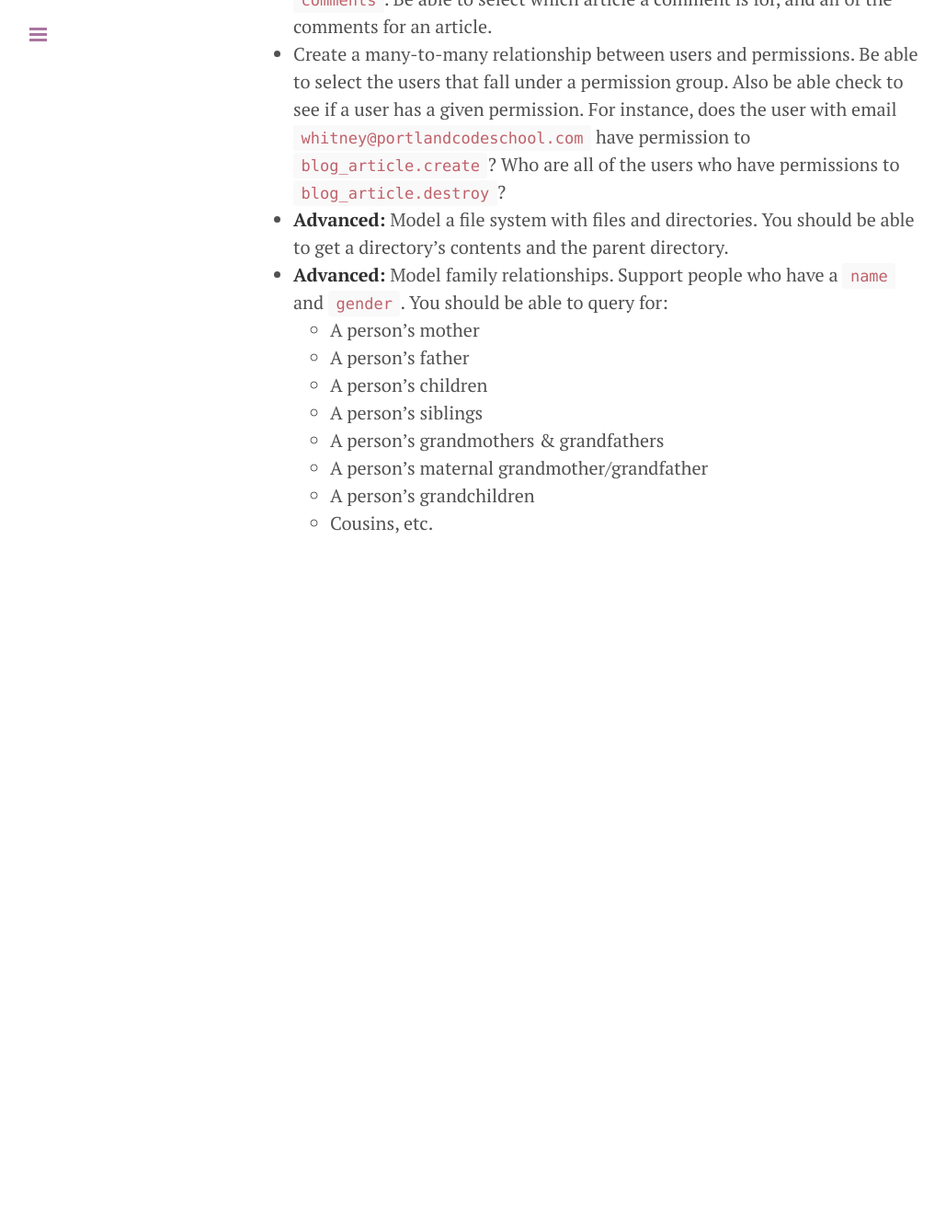
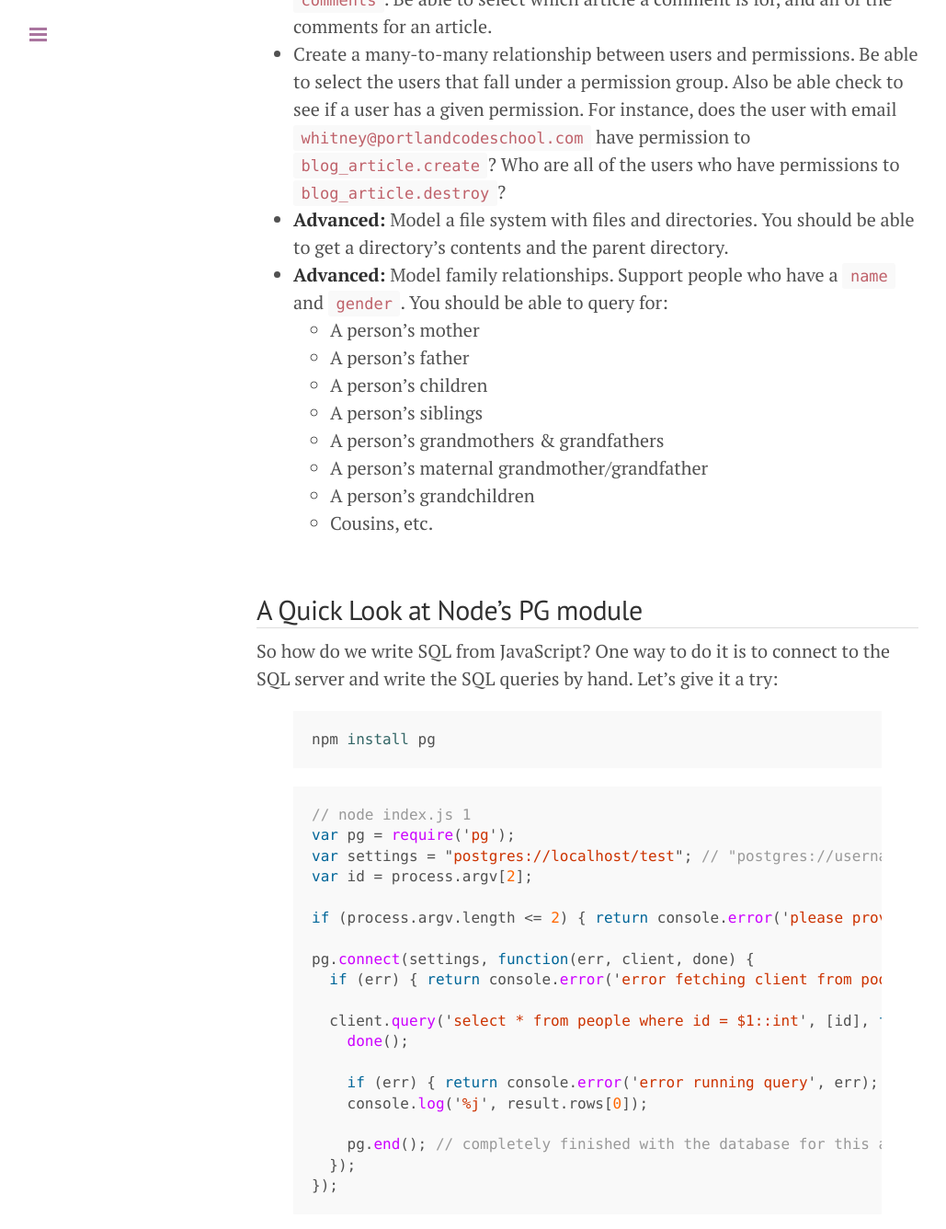
Before and after one commit to wbyoung/jsi, a Jekyll site: the page built from _posts/00-06-03-persistance.md, in a window 1280 px wide and 1400 px high, scrolled down 8974 px. Shown: the top 1336 px of the window at 92% size, without its empty margins (1-1030 px from the left). Built offline with Jekyll 4.4.1, drawn with Linux system fonts in a browser that asks for light colours; nearby versions of some CDN libraries; Markdown is read by kramdown in place of the engine named in the settings; before the commit the page ends 9638 px from its top, so only the background shows below that.

Commit message:
Looking at direct SQL in JavaScript.

```diff
--- a/_posts/00-06-03-persistance.md
+++ b/_posts/00-06-03-persistance.md
@@ -435,6 +435,40 @@ and `gender`. You should be able to query for:
   - A person's grandchildren
   - Cousins, etc.
 
+## A Quick Look at Node's PG module
+
+So how do we write SQL from JavaScript? One way to do it is to connect to the
+SQL server and write the SQL queries by hand. Let's give it a try:
+
+{% highlight bash %}
+npm install pg
+{% endhighlight %}
+
+
+{% highlight javascript %}
+// node index.js 1
+var pg = require('pg');
+var settings = "postgres://localhost/test"; // "postgres://username:password@localhost/database";
+var id = process.argv[2];
+
+if (process.argv.length <= 2) { return console.error('please provide an id to look up'); }
+
+pg.connect(settings, function(err, client, done) {
+  if (err) { return console.error('error fetching client from pool', err); }
+
+  client.query('select * from people where id = $1::int', [id], function(err, result) {
+    done();
+
+    if (err) { return console.error('error running query', err); }
+    console.log('%j', result.rows[0]);
+
+    pg.end(); // completely finished with the database for this app
+  });
+});
+{% endhighlight %}
+
+
+
 [bookshelf]: http://bookshelfjs.org
 [postgres]: http://www.postgresql.org
 [atwood-join]: http://blog.codinghorror.com/a-visual-explanation-of-sql-joins/
```
